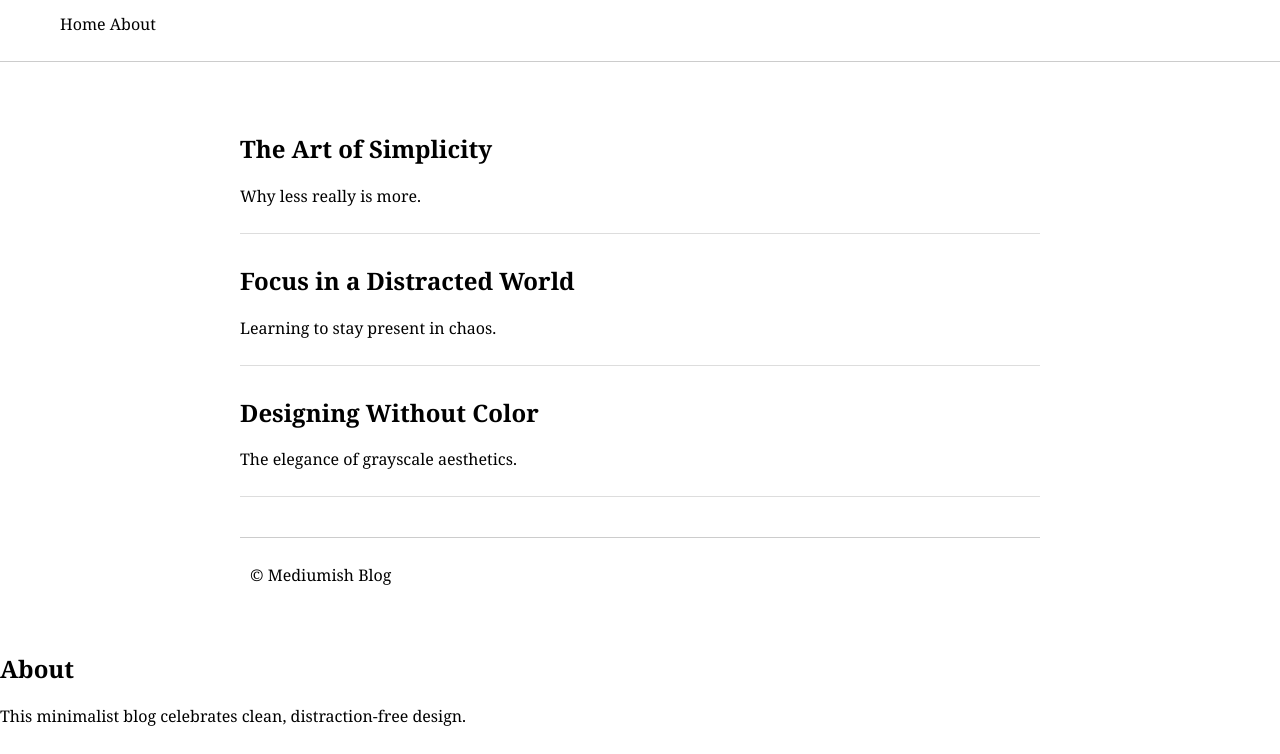
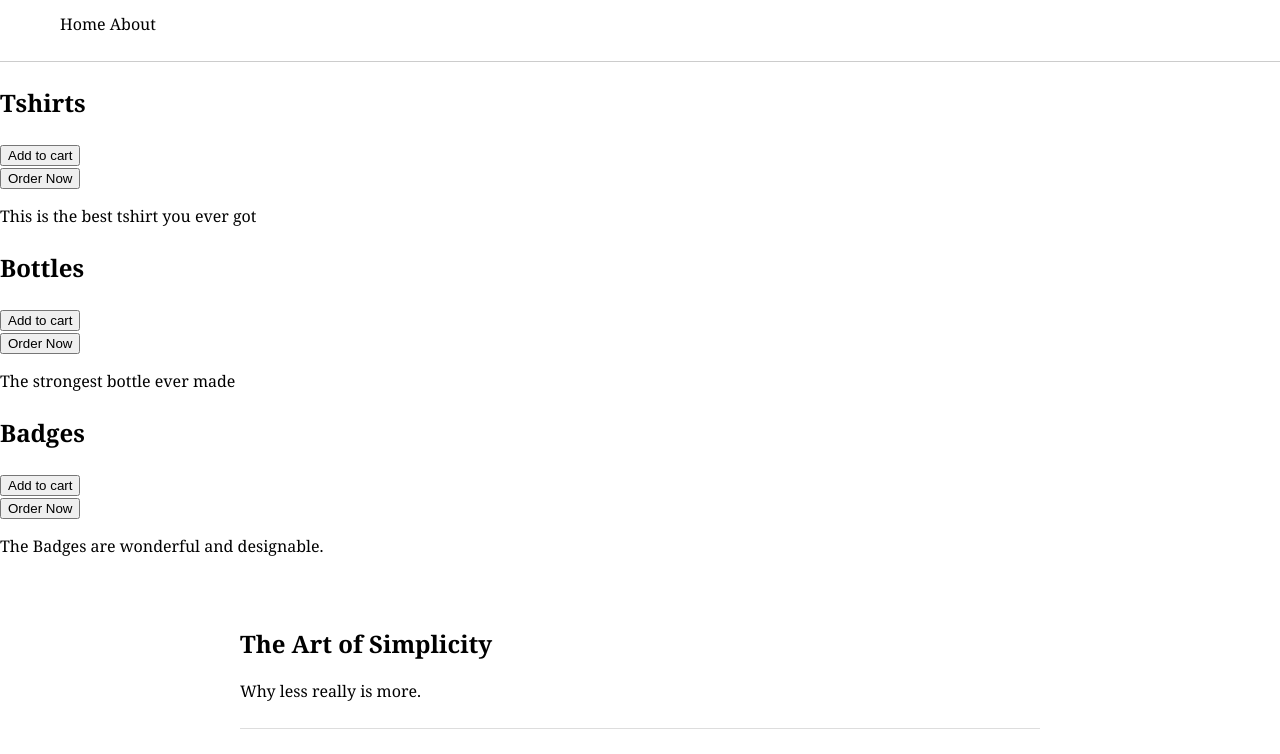
Before and after one commit to KishanJainSP/RelayHakathon, a plain HTML site: page RelayHakathon/index.html in a window 1280 px wide. Shown: the part 46-800 px from the top of the page. Drawn offline with Linux system fonts and the light colour scheme.

Commit message:
Update index.html

```diff
--- a/RelayHakathon/index.html
+++ b/RelayHakathon/index.html
@@ -17,20 +17,56 @@
     </nav>
   </header>
 
+ <div class="container">
+        <div class="box">
+            <h2><p>Tshirts</p></h2>
+            <button>Add to cart</button><br>
+            <button>Order Now</button>
+            <div class="container-details">
+            <p>
+            This is the best tshirt you ever got
+            </p>
+            </div>
+            <!-- <div class="box clickable-box">
+            <h3>Click for Details</h3>
+            </div> -->
+        </div>
+
+        <div class="box">
+            <h2><p>Bottles</p></h2>
+            <button>Add to cart</button><br>
+             <button>Order Now</button><div class="container-details">
+            <p>
+            The strongest bottle ever made
+            </p>
+            </div>
+        </div>
+        <div class="box">
+            <h2><p>Badges</p></h2>
+            <button>Add to cart</button><br>
+            <button>Order Now</button>
+            <div class="container-details">
+            <p>
+            The Badges are wonderful and designable.
+            </p>
+            </div>
+        </div>
+  </div>
+
   <main id="homePage" class="page">
     <div id="articleContent">
     <section class="posts">
-      <article class="post" onclick="openArticle(0)">
+      <article class="post" onclick= openArticle(0)>
         <h2>The Art of Simplicity</h2>
         <p class="subtitle">Why less really is more.</p>
       </article>
 
-      <article class="post" onclick="openArticle(1)">
+      <article class="post" onclick= openArticle(1)>
         <h2>Focus in a Distracted World</h2>
         <p class="subtitle">Learning to stay present in chaos.</p>
       </article>
 
-      <article class="post" onclick="openArticle(2)">
+      <article class="post" onclick= openArticle(2)>
         <h2>Designing Without Color</h2>
         <p class="subtitle">The elegance of grayscale aesthetics.</p>
       </article>
```
